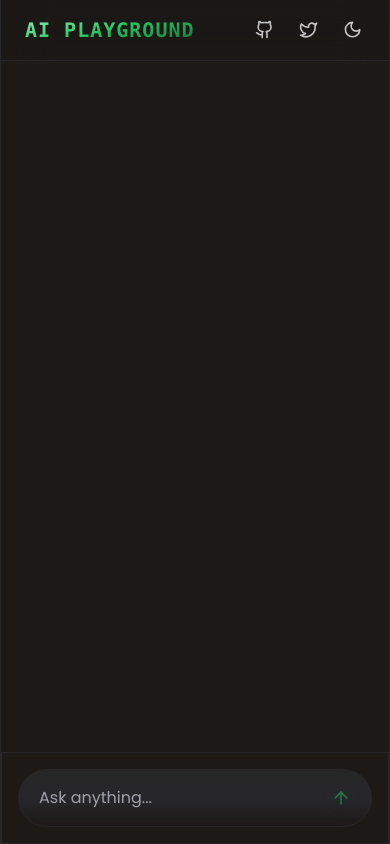
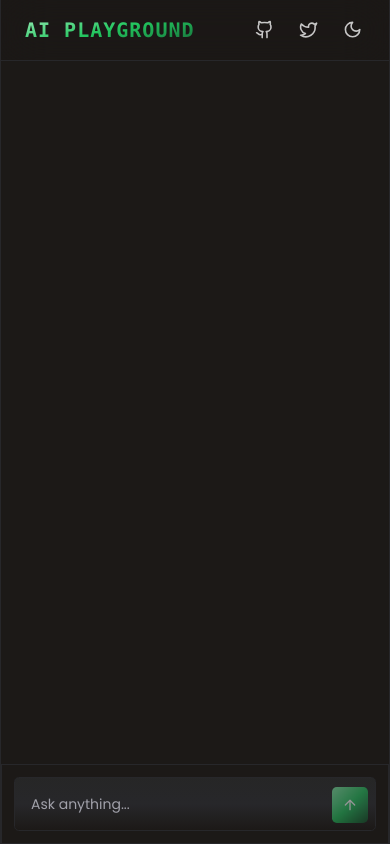
Before and after one commit to sudipb7/ai, a Next.js app: page / in a window 390 px wide. Built offline with nearby package versions, Linux system fonts and the light colour scheme.

Commit message:
feat(chat-form): Resizable textarea for biggger prompts

```diff
--- a/app/globals.css
+++ b/app/globals.css
@@ -6,6 +6,10 @@ html,
 body,
 :root {
   height: 100%;
+}
+
+.prompt-textarea::-webkit-scrollbar {
+  width: 0px;
 }
 
 @layer base {
--- a/components/chat/chat-form.tsx
+++ b/components/chat/chat-form.tsx
@@ -1,6 +1,11 @@
+"use client";
+
+import * as React from "react";
 import { ChatRequestOptions } from "ai";
+import { Loader, ArrowUp } from "lucide-react";
 
-import { Loader, ArrowUp } from "lucide-react";
+import { Textarea } from "@/components/ui/textarea";
+import { Button } from "@/components/ui/button";
 
 interface ChatFormProps {
   input: string;
@@ -22,41 +27,67 @@ export const ChatForm = ({
   handleSubmit,
   handleInputChange,
 }: ChatFormProps) => {
+  const textAreaRef = React.useRef<HTMLTextAreaElement>(null);
+  const formRef = React.useRef<HTMLFormElement>(null);
+
   const handleFormSubmit = (e: React.FormEvent<HTMLFormElement>) => {
     e.preventDefault();
     if (isLoading) return;
     handleSubmit(e);
   };
 
+  React.useEffect(() => {
+    const textArea = textAreaRef.current;
+    if (!textArea) return;
+    textArea.style.height = "55px";
+    let scrollHeight = textArea.scrollHeight;
+    textArea.style.height = `${scrollHeight + 1}px`;
+  }, [input]);
+
+  React.useEffect(() => {
+    function handleKeyDown(e: KeyboardEvent) {
+      if ((e.metaKey || e.ctrlKey) && e.key === "Enter") {
+        if (!formRef.current) return;
+        formRef.current.requestSubmit();
+      }
+    }
+
+    window.addEventListener("keydown", handleKeyDown);
+
+    return () => window.removeEventListener("keydown", handleKeyDown);
+  }, []);
+
   return (
     <div className="w-full bg-offwhite dark:bg-card fixed bottom-0 inset-x-0 border border-border">
       <form
+        ref={formRef}
         onSubmit={handleFormSubmit}
-        className="w-full mx-auto max-w-4xl p-4 border-x border-x-border z-[1]"
+        className="w-full mx-auto max-w-4xl p-3 md:p-4 border-x border-x-border z-[1]"
       >
         <div className="relative">
-          <input
+          <Textarea
+            rows={1}
             value={input}
+            ref={textAreaRef}
             onChange={handleInputChange}
-            type="text"
             name="prompt"
             id="prompt"
-            autoComplete="off"
             placeholder="Ask anything..."
-            className="w-full p-4 pl-5 pr-16 bg-gradient-to-b from-muted via-secondary to-background dark:to-card rounded-full outline-none placeholder-muted-foreground border border-border focus:ring-offset-0 focus:ring-1 focus:ring-ring transition"
+            className="prompt-textarea w-full max-h-[230px] p-4 pr-12 text-sm bg-gradient-to-b from-muted via-secondary to-background dark:to-card rounded-lg outline-none placeholder-muted-foreground border border-border resize-none transition"
           />
-          <button
+          <Button
+            size="icon"
             disabled={input === ""}
             type="submit"
             aria-label="Send message"
-            className="p-2 rounded-full outline-none border border-transparent ring-1 ring-offset-0 ring-ring disabled:ring-0 disabled:border-border disabled:opacity-50 absolute bottom-2.5 right-3 z-[2] transition"
+            className="h-9 w-9 absolute bottom-2 right-2 z-[2] bg-gradient-to-br rounded-lg from-green-300 via-green-500 to-green-900 transition"
           >
             {isLoading ? (
-              <Loader className="h-5 w-5 text-primary animate-spin" />
+              <Loader className="h-4 w-4 text-white animate-spin" />
             ) : (
-              <ArrowUp className="h-5 w-5 text-primary" />
+              <ArrowUp className="h-4 w-4 text-white" />
             )}
-          </button>
+          </Button>
         </div>
       </form>
     </div>
--- a/components/chat/chat-item.tsx
+++ b/components/chat/chat-item.tsx
@@ -7,7 +7,7 @@ import { Markdown } from "@/components/markdown";
 import { CopyButton } from "../copy-button";
 
 const chatItemVariants = cva(
-  "relative max-w-[95%] md:max-w-[85%] rounded-lg p-4 transition-all",
+  "relative max-w-[95%] md:max-w-[85%] rounded-lg p-3 transition-all",
   {
     variants: {
       isAI: {
--- a/components/copy-button.tsx
+++ b/components/copy-button.tsx
@@ -29,7 +29,7 @@ export const CopyButton = ({
       {...props}
       onClick={handleCopy}
       className={cn(
-        "cursor-pointer p-1.5 flex items-center text-muted-foreground transition",
+        "cursor-pointer p-1.5 flex items-center text-muted-foreground w-fit transition",
         className
       )}
     >
--- a/components/markdown/elements/code/code.tsx
+++ b/components/markdown/elements/code/code.tsx
@@ -1,6 +1,6 @@
 "use client";
 
-import "highlight.js/styles/atom-one-dark.css";
+import "highlight.js/styles/github-dark.css";
 
 import hljs from "highlight.js";
 import { useEffect } from "react";
@@ -29,10 +29,7 @@ export const MarkdownCode = ({ value, lang }: MarkdownCodeProps) => {
       <pre>
         <code className={cn(styles, "text-sm md:text-base")}>{value}</code>
       </pre>
-      <ScrollBar
-        className="bg-gray-400 dark:bg-gray-600 transition-all"
-        orientation="horizontal"
-      />
+      <ScrollBar orientation="horizontal" />
     </ScrollArea>
   );
 };
--- a/components/markdown/markdown-element/markdown-element.tsx
+++ b/components/markdown/markdown-element/markdown-element.tsx
@@ -37,7 +37,7 @@ export const MarkdownElement = ({
     if (parent.type === "paragraph") {
       if (element.type === "strong" && element.children[0].type === "text") {
         return (
-          <strong className="font-bold text-foreground/95">
+          <strong className="font-semibold text-foreground/95">
             {element.children[0].value}
           </strong>
         );
--- a/components/ui/scroll-area.tsx
+++ b/components/ui/scroll-area.tsx
@@ -14,7 +14,7 @@ const ScrollArea = React.forwardRef<
     className={cn("relative overflow-hidden", className)}
     {...props}
   >
-    <ScrollAreaPrimitive.Viewport className="h-full w-full rounded-[inherit]">
+    <ScrollAreaPrimitive.Viewport className="h-full w-full rounded-lg">
       {children}
     </ScrollAreaPrimitive.Viewport>
     <ScrollBar />
--- /dev/null
+++ b/components/ui/textarea.tsx
@@ -0,0 +1,24 @@
+import * as React from "react";
+
+import { cn } from "@/lib/utils";
+
+export interface TextareaProps
+  extends React.TextareaHTMLAttributes<HTMLTextAreaElement> {}
+
+const Textarea = React.forwardRef<HTMLTextAreaElement, TextareaProps>(
+  ({ className, ...props }, ref) => {
+    return (
+      <textarea
+        className={cn(
+          "flex w-full rounded-md border border-input bg-background px-3 py-2 text-sm ring-offset-background placeholder:text-muted-foreground focus-visible:outline-none focus-visible:ring-1 focus-visible:ring-ring focus-visible:ring-offset-0 disabled:cursor-not-allowed disabled:opacity-50",
+          className
+        )}
+        ref={ref}
+        {...props}
+      />
+    );
+  }
+);
+Textarea.displayName = "Textarea";
+
+export { Textarea };
```
